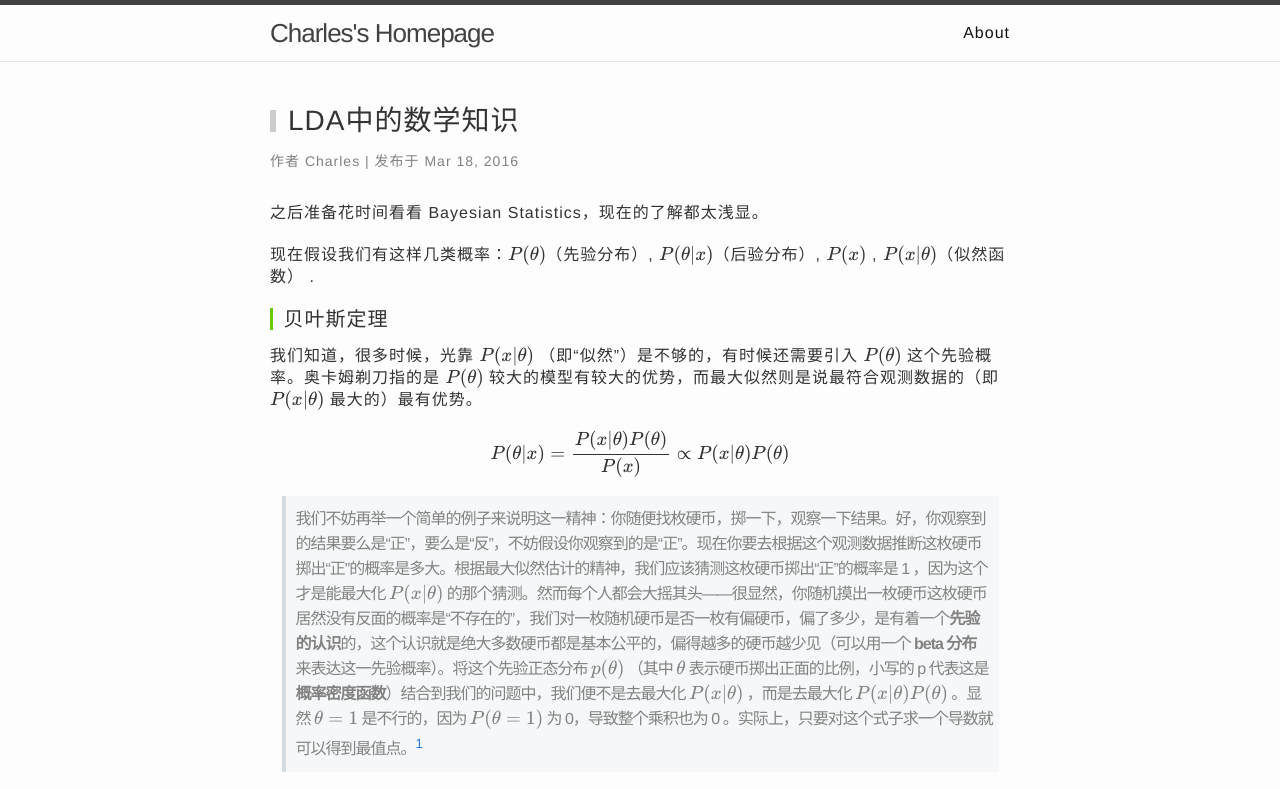
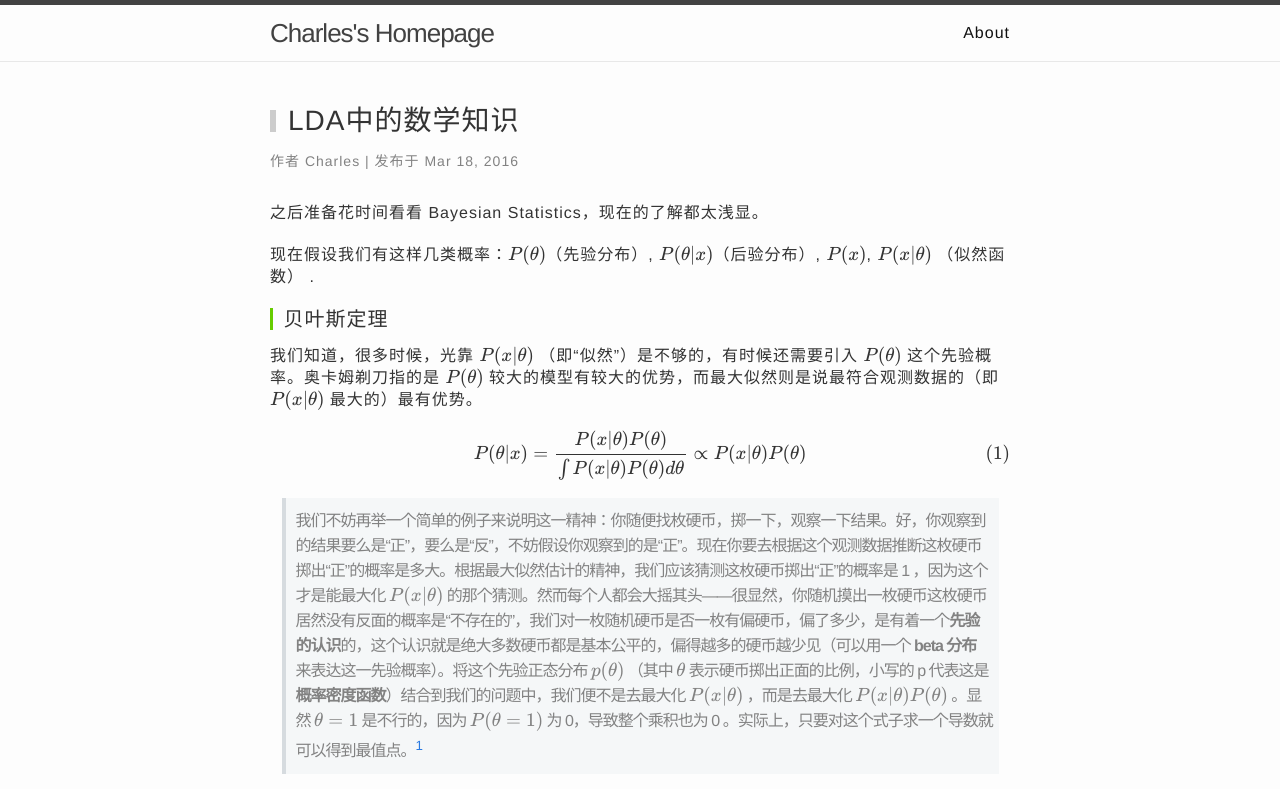
Before and after one commit to charleshm/charleshm.github.io, a Jekyll site: the page built from _posts/2016-03-18-LDA-Math.md, in a window 1280 px wide and 1400 px high. Shown: the top 789 px of the window. Built offline with Jekyll 4.4.1, drawn with Linux system fonts in a browser that asks for light colours; some web fonts are replaced; formulas are drawn with MathJax 3; comment, search, counter and statistics services are not loaded; some of the changed text lies outside the part shown.

Commit message:
Bayesian

```diff
--- a/_posts/2016-03-18-LDA-Math.md
+++ b/_posts/2016-03-18-LDA-Math.md
@@ -9,16 +9,16 @@ categories: 机器学习 自然语言处理
 
 之后准备花时间看看 Bayesian Statistics，现在的了解都太浅显。
 
- 现在假设我们有这样几类概率：$P(\theta)$（先验分布）, $P(\theta\|x)$（后验分布）, $P(x)$ , $P(x\|\theta)$（似然函数） .
+ 现在假设我们有这样几类概率：$P(\theta)$（先验分布）, $P(\theta\|x)$（后验分布）, $P(x)$, $P(x\|\theta)$ （似然函数） .
 
 #### 贝叶斯定理
 我们知道，很多时候，光靠 $P(x\|\theta)$ （即“似然”）是不够的，有时候还需要引入 $P(\theta)$ 这个先验概率。奥卡姆剃刀指的是 $P(\theta)$ 较大的模型有较大的优势，而最大似然则是说最符合观测数据的（即 $P(x\|\theta)$ 最大的）最有优势。
 
-$$P(\theta|x) = \frac{P(x|\theta)P(\theta)}{P(x)} \propto P(x|\theta)P(\theta)$$
+$$P(\theta|x) = \frac{P(x|\theta)P(\theta)}{\int P(x|\theta)P(\theta)d\theta} \propto P(x|\theta)P(\theta) \tag{1}$$
 
 > 我们不妨再举一个简单的例子来说明这一精神：你随便找枚硬币，掷一下，观察一下结果。好，你观察到的结果要么是“正”，要么是“反”，不妨假设你观察到的是“正”。现在你要去根据这个观测数据推断这枚硬币掷出“正”的概率是多大。根据最大似然估计的精神，我们应该猜测这枚硬币掷出“正”的概率是 1 ，因为这个才是能最大化 $P(x\|\theta)$ 的那个猜测。然而每个人都会大摇其头——很显然，你随机摸出一枚硬币这枚硬币居然没有反面的概率是“不存在的”，我们对一枚随机硬币是否一枚有偏硬币，偏了多少，是有着一个**先验的认识**的，这个认识就是绝大多数硬币都是基本公平的，偏得越多的硬币越少见（可以用一个 **beta 分布** 来表达这一先验概率）。将这个先验正态分布 $p(\theta)$ （其中 $\theta$ 表示硬币掷出正面的比例，小写的 p 代表这是**概率密度函数**）结合到我们的问题中，我们便不是去最大化 $P(x\|\theta)$ ，而是去最大化 $P(x\|\theta)P(\theta)$ 。显然 $\theta = 1$ 是不行的，因为 $P(\theta=1)$ 为 0，导致整个乘积也为 0 。实际上，只要对这个式子求一个导数就可以得到最值点。[^1]
 
-$$\mathrm{posterior} \propto \mathrm{prior} \times \mathrm{likelihood}$$
+$$\mathrm{posterior} \propto \mathrm{prior} \times \mathrm{likelihood} \tag{2}$$
 
 ![此处输入图片的描述][1]
 
```
Also changed, not shown: other parts of _posts/2016-03-18-LDA-Math.md (+1 -3 lines).
